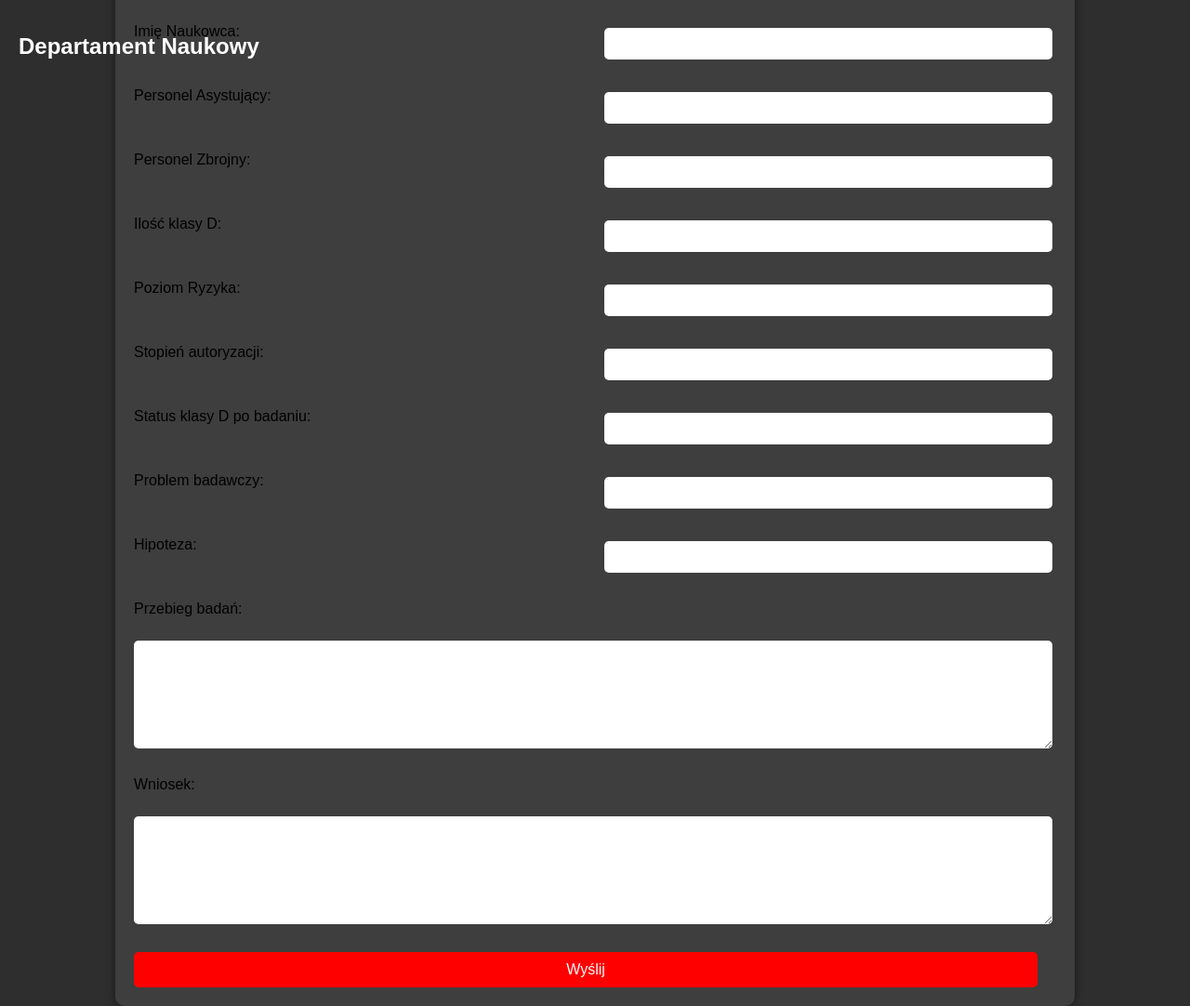
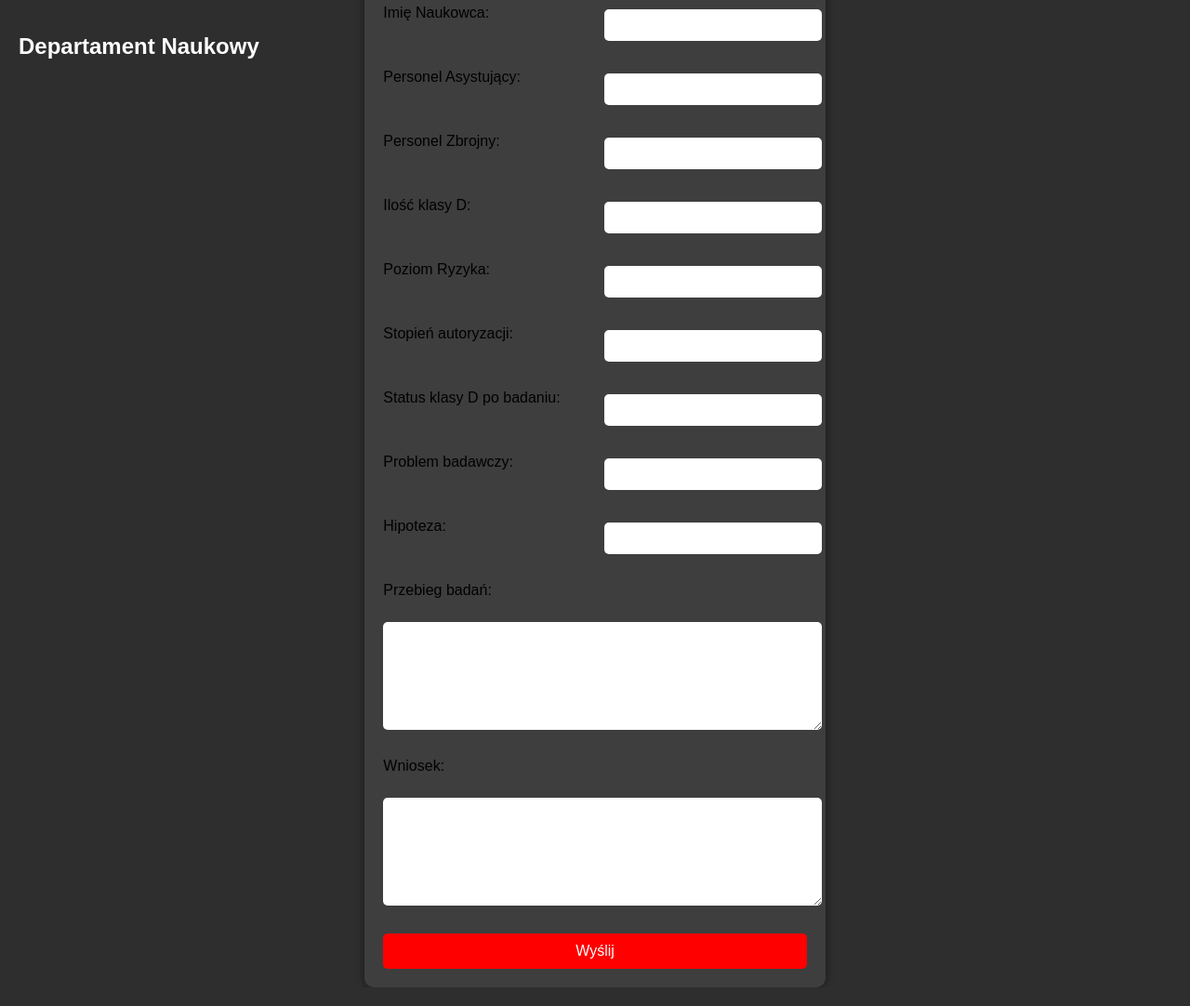
Before and after one commit to Buracz3k/departament, a plain HTML site: page index.html in a window 1280 px wide. Shown: the whole page at 93% size. Drawn offline with Linux system fonts and the light colour scheme.

Commit message:
Update index.html
updarte

```diff
--- a/index.html
+++ b/index.html
@@ -9,15 +9,10 @@
             margin: 0;
             background-color: #2e2e2e;
             font-family: Arial, sans-serif;
-        }
-
-        .wrapper {
-            height: 100%;
             display: flex;
             flex-direction: column;
             align-items: center;
             justify-content: center;
-            padding: 20px;
         }
 
         .title {
@@ -33,15 +28,15 @@
             padding: 20px;
             border-radius: 10px;
             box-shadow: 0 0 10px rgba(0, 0, 0, 0.5);
-            width: 80%;
-            max-width: 1000px;
+            width: 90%;
+            max-width: 800px;
             display: grid;
             grid-template-columns: 1fr 1fr;
             gap: 20px;
         }
 
         input, select, textarea {
-            width: calc(100% - 20px);
+            width: 100%;
             padding: 8px;
             margin-top: 5px;
             margin-bottom: 10px;
@@ -56,7 +51,7 @@
 
         button {
             grid-column: span 2;
-            width: calc(100% - 20px);
+            width: 100%;
             padding: 10px;
             border: none;
             border-radius: 5px;
@@ -77,7 +72,6 @@
     </style>
 </head>
 <body>
-    <div class="wrapper">
     <h1 class="title">Departament Naukowy</h1>
     <form id="report-form">
         <label for="title" class="full-width">Tytuł badania:</label>
@@ -134,7 +128,7 @@
         <button type="submit" id="submit-button" disabled>Wyślij</button>
     </form>
     <div id="response"></div>
-    </div>
+
     <script>
         document.addEventListener('DOMContentLoaded', () => {
             const form = document.getElementById('report-form');
```
Lines whose indentation alone changed are shown as unchanged.
